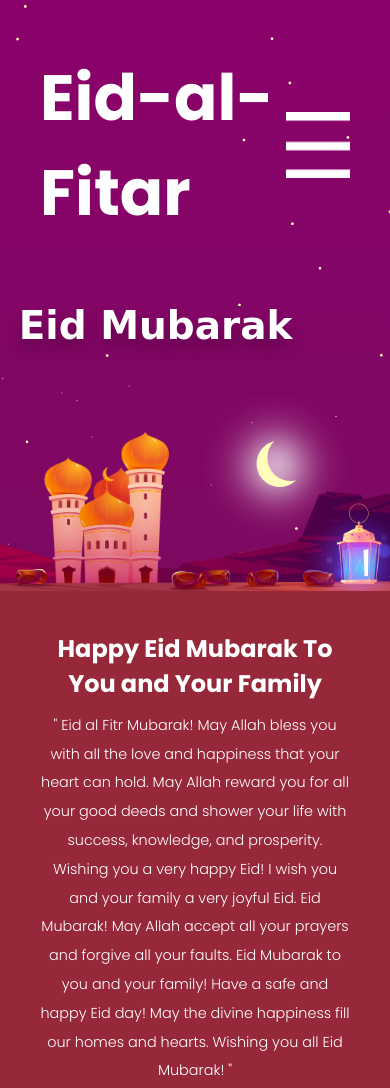
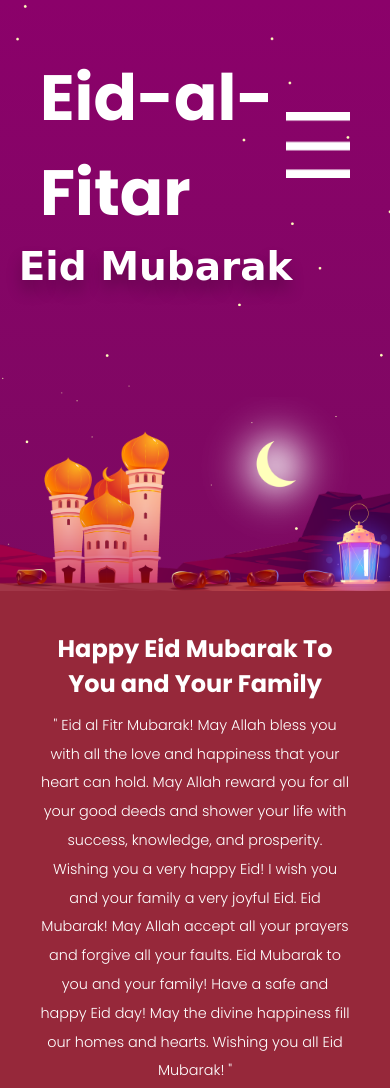
Before and after one commit to msaimm/Eid-Mubarak, a plain HTML site: page index.html in a window 390 px wide. Drawn offline with Linux system fonts and the light colour scheme; a web font is replaced by a local one.

Commit message:
Update styles.css

```diff
--- a/css/styles.css
+++ b/css/styles.css
@@ -184,6 +184,9 @@ right: 20px;
   background-repeat: no-repeat;
 }
 #text{
+  position: absolute;
+  top: 45%;
+  right: 25%;
   font-size: 10vw;
 }
 
```
